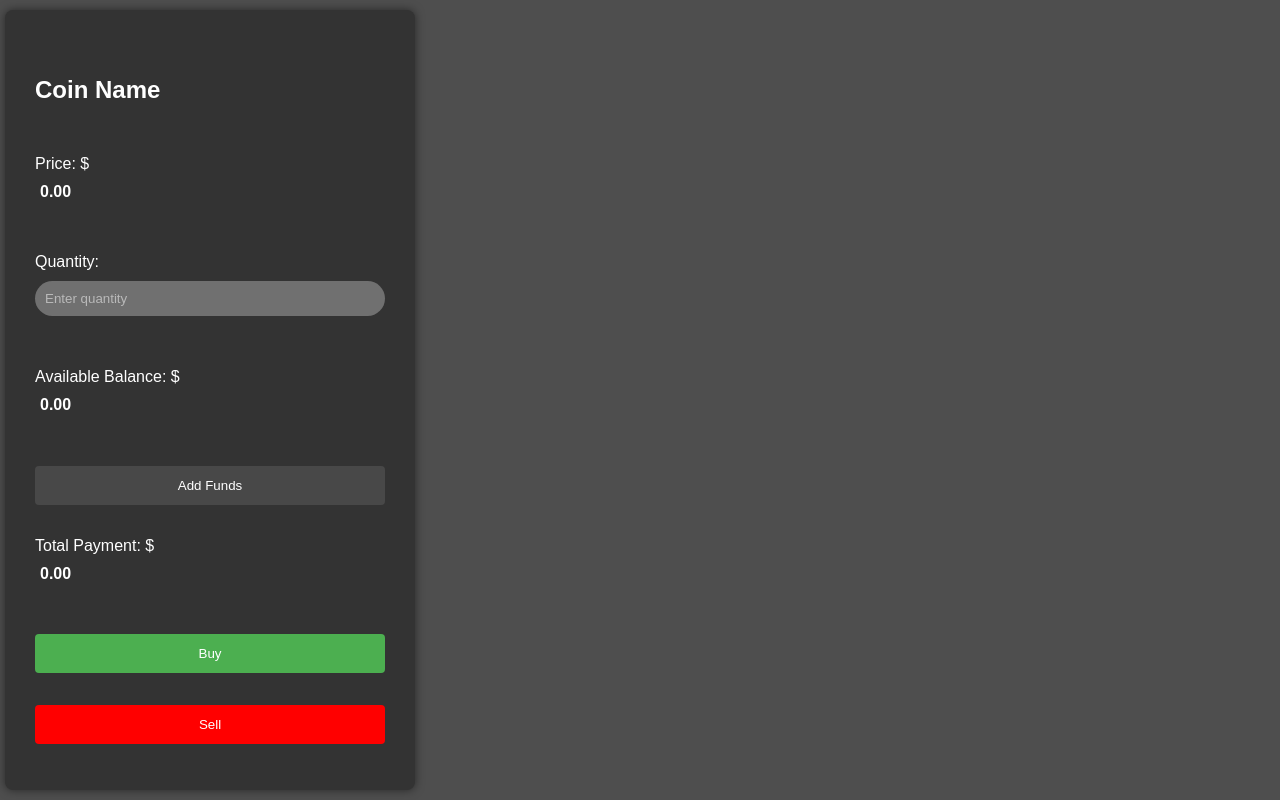
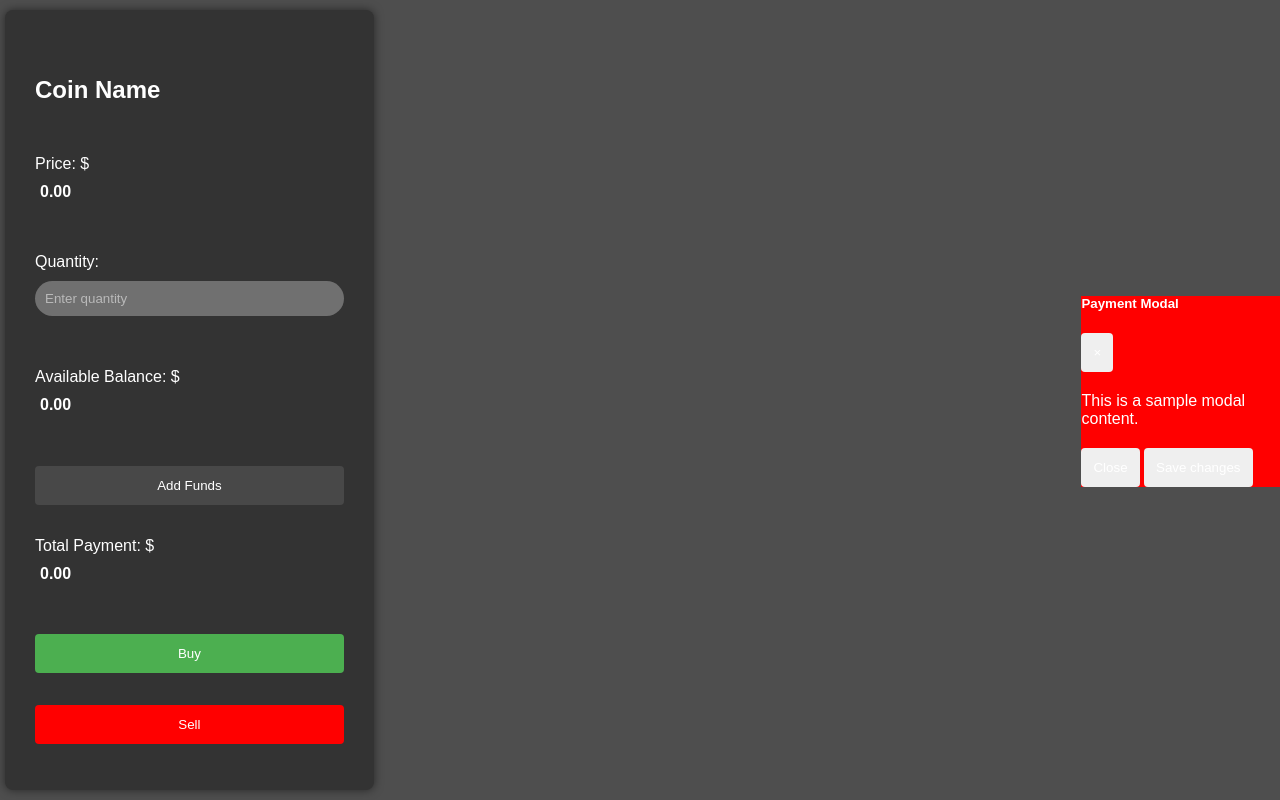
Before and after one commit to SreeHarsha-Kamisetty/web-warrior-8765, a website: page frontend/Purchase coins/purchase.html in a window 1280 px wide. Drawn offline with nearby package versions, Linux system fonts and the light colour scheme; no server answers.

Commit message:
purchase model structure added

```diff
--- a/frontend/Purchase coins/purchase.html
+++ b/frontend/Purchase coins/purchase.html
@@ -6,6 +6,17 @@
     <title>Trade Section</title>
     <link rel="stylesheet" href="purchase.css">
     <script src="https://cdn.jsdelivr.net/npm/chart.js"></script>
+    <!-- bootstrap content -->
+    <link rel="stylesheet" href="http://maxcdn.bootstrapcdn.com/font-awesome/4.2.0/css/font-awesome.min.css">
+    <!-- <link rel="stylesheet" href="https://stackpath.bootstrapcdn.com/bootstrap/4.3.1/css/bootstrap.min.css"> -->
+    <style>
+        /* Add specific styles for Bootstrap modal here */
+        .modal-content {
+            /* Customize modal content styles */
+            background: red;
+        }
+    </style>
+
 </head>
 <body>
 
@@ -48,7 +59,33 @@
     <canvas id="myChart_2" width="100" height="50"></canvas>
 </div>
 
+<!-- modal bootstrap -->
+<div class="modal fade" id="paymentModal" tabindex="-1" role="dialog" aria-labelledby="paymentModalLabel"
+            aria-hidden="true">
+            <div class="modal-dialog" role="document">
+                <div class="modal-content">
+                    <div class="modal-header">
+                        <h5 class="modal-title" id="paymentModalLabel">Payment Modal</h5>
+                        <button type="button" class="close" data-dismiss="modal" aria-label="Close">
+                            <span aria-hidden="true">&times;</span>
+                        </button>
+                    </div>
+                    <div class="modal-body">
+                        <!-- Add your modal content here -->
+                        <p>This is a sample modal content.</p>
+                    </div>
+                    <div class="modal-footer">
+                        <button type="button" class="btn btn-secondary" data-dismiss="modal">Close</button>
+                        <button type="button" class="btn btn-primary">Save changes</button>
+                    </div>
+                </div>
+            </div>
+        </div>
 
+
+<script src="https://code.jquery.com/jquery-3.3.1.slim.min.js"></script>
+<script src="https://cdnjs.cloudflare.com/ajax/libs/popper.js/1.14.7/umd/popper.min.js"></script>
+<script src="https://stackpath.bootstrapcdn.com/bootstrap/4.3.1/js/bootstrap.min.js"></script>
 
 </body>
 <script src="purchase.js"></script>
```
